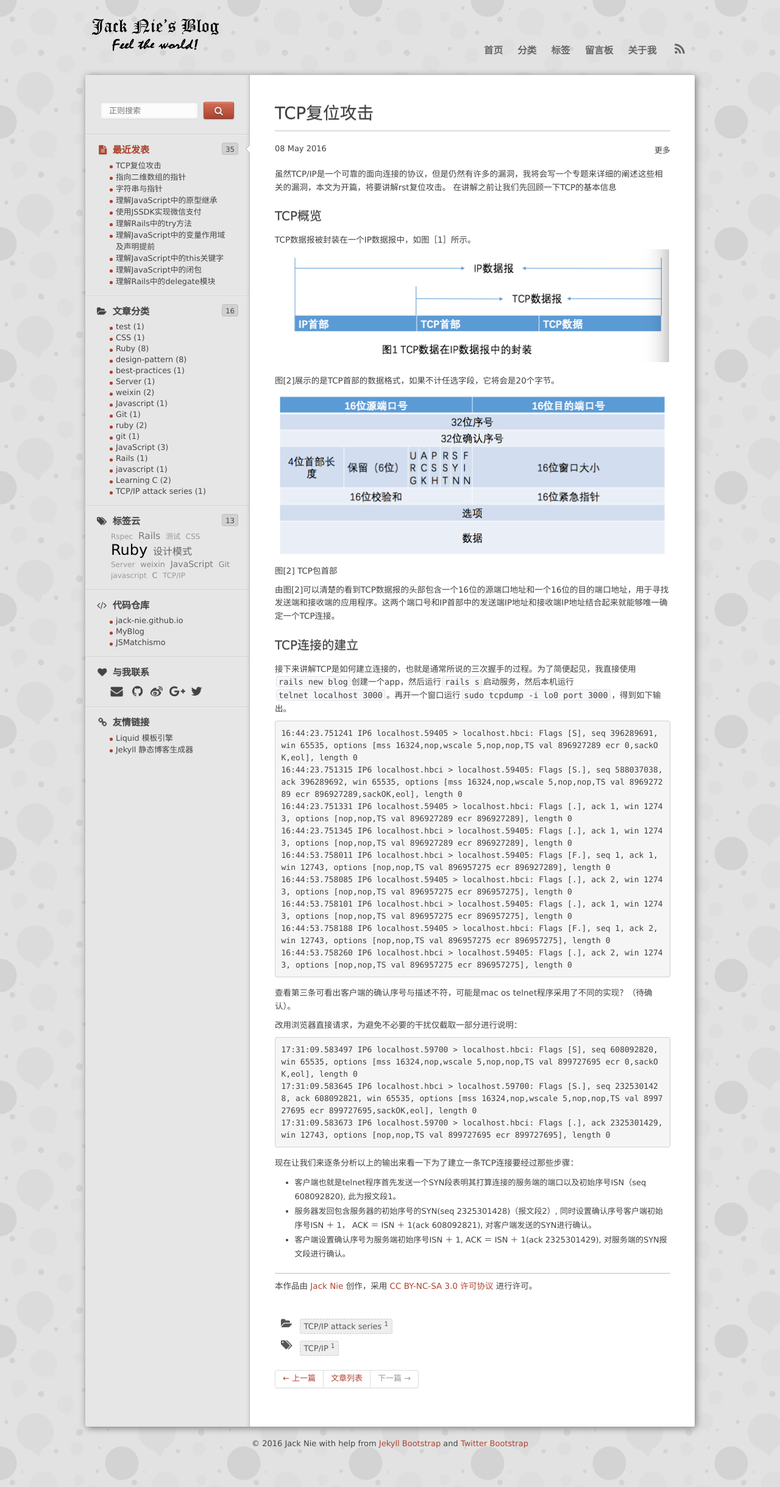
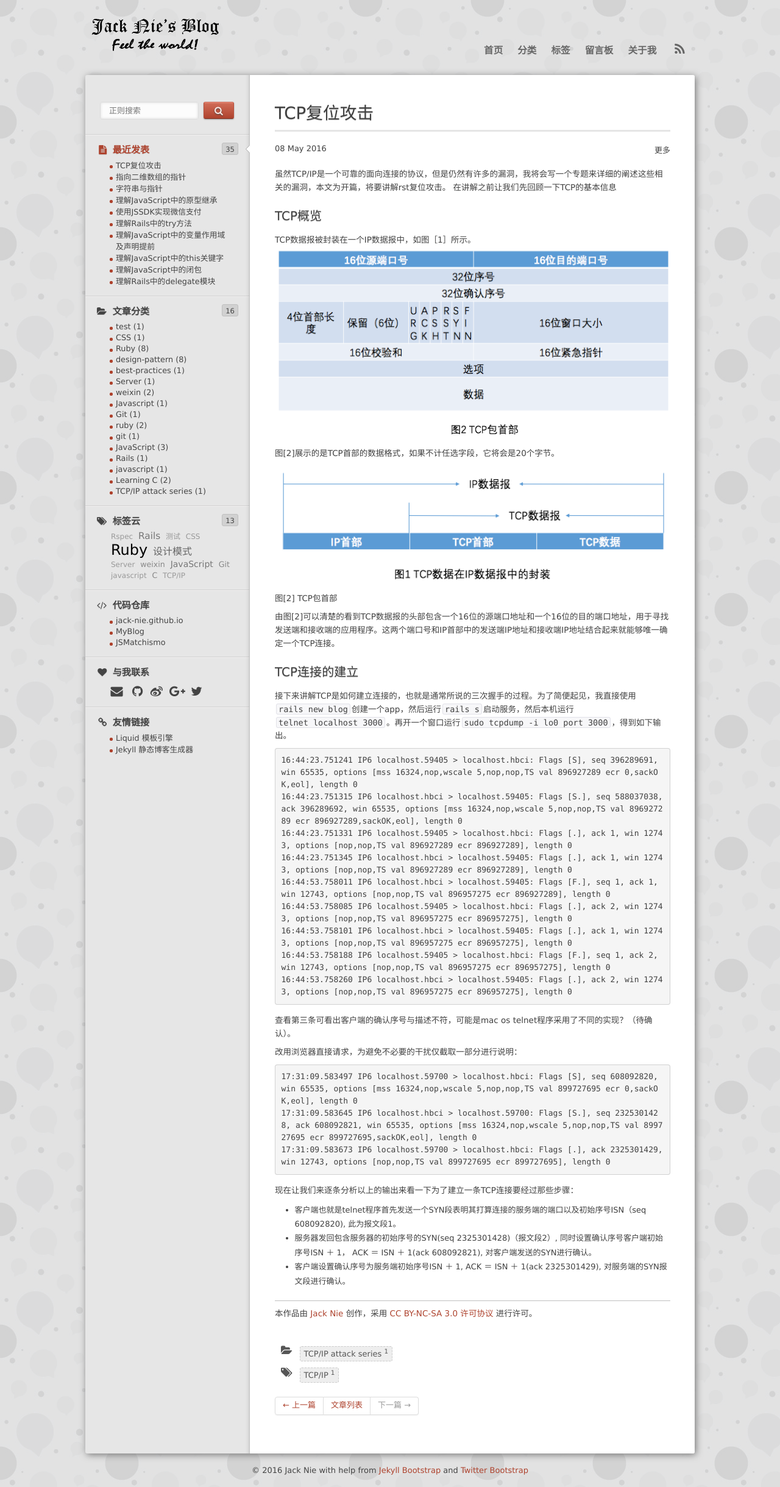
Before and after one commit to jack-nie/jack-nie.github.io, a Jekyll site: the page built from _posts/2016-09-15-tcp-reset-attack.markdown, in a window 1280 px wide. Shown: the whole page at 61% size. Built offline with Jekyll 4.4.1, drawn with Linux system fonts in a browser that asks for light colours; nearby versions of some CDN libraries; library files that are not in the unit come from our copies; comment, search, counter and statistics services are not loaded.

Commit message:
add picture

```diff
--- a/_posts/2016-09-15-tcp-reset-attack.markdown
+++ b/_posts/2016-09-15-tcp-reset-attack.markdown
@@ -14,11 +14,11 @@ tags: ["TCP/IP"]
 ### TCP概览
 
 TCP数据报被封装在一个IP数据报中，如图［1］所示。
-![Alt "TCP数据在IP数据报中的封装"](/assets/images/F7CE85AD-D1B7-4E20-AEF5-3FE8C7625B43.png)
+![Alt "TCP数据在IP数据报中的封装"](/assets/images/438E3D81-ADF4-473C-BFED-163687225A04.png)
 
 图[2]展示的是TCP首部的数据格式，如果不计任选字段，它将会是20个字节。
 
-![Alt "TCP包首部"](/assets/images/D1DEF2E2-02AF-4915-BDF0-4D0D05A15B9C.png)
+![Alt "TCP包首部"](/assets/images/AE8C5FD0-1307-45BF-9F1B-2E62984EE37F.png)
 图[2] TCP包首部
 
 由图[2]可以清楚的看到TCP数据报的头部包含一个16位的源端口地址和一个16位的目的端口地址，用于寻找发送端和接收端的应用程序。这两个端口号和IP首部中的发送端IP地址和接收端IP地址结合起来就能够唯一确定一个TCP连接。
```
Also changed, not shown: assets/images/438E3D81-ADF4-473C-BFED-163687225A04.png (added), assets/images/AE8C5FD0-1307-45BF-9F1B-2E62984EE37F.png (added), assets/images/D1DEF2E2-02AF-4915-BDF0-4D0D05A15B9C.png (deleted), assets/images/F7CE85AD-D1B7-4E20-AEF5-3FE8C7625B43.png (deleted).
